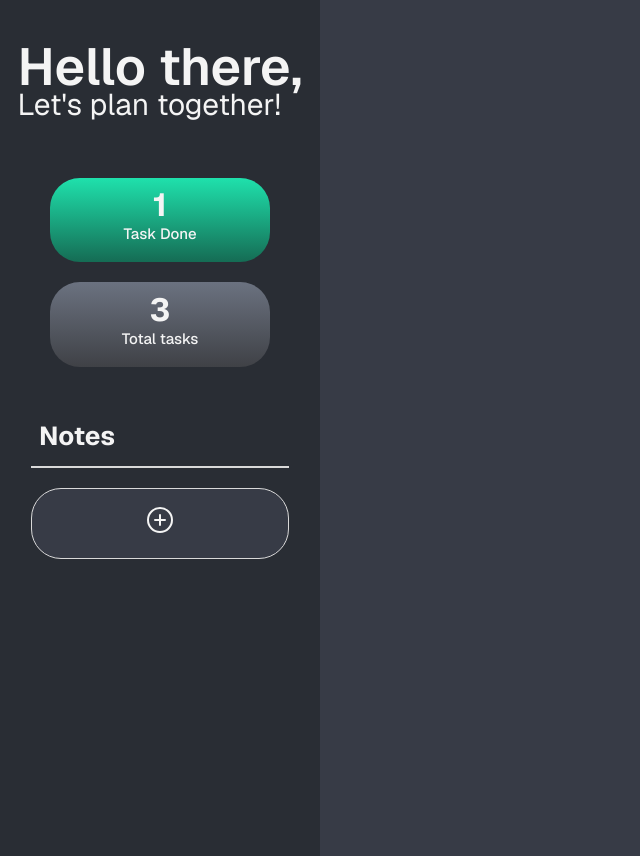
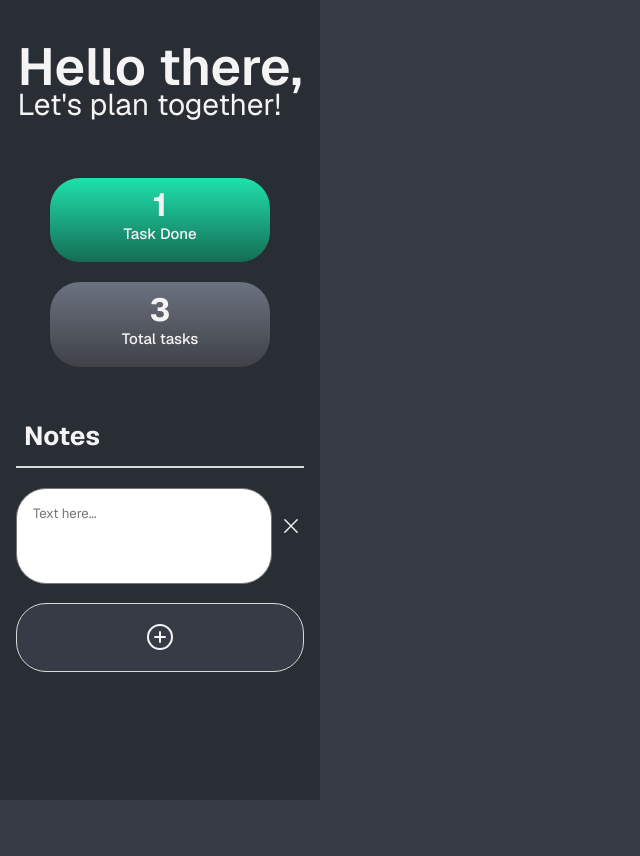
Before and after one commit to caioprezottoo/ToDoList_Project, a React (Vite) app: page / in a window 1280 px wide. Both pictures are taken after a click on the element 160 px from the left and 523 px from the top of the page. Shown: the whole page, without its empty margins (0-640 px from the left). After the commit the page ends 800 px from the top, so only its background shows below. Built offline with nearby package versions, Linux system fonts and the light colour scheme.

Commit message:
addnote and removenote implemented

```diff
--- a/src/components/Sidebar.jsx
+++ b/src/components/Sidebar.jsx
@@ -1,10 +1,9 @@
 import React, { useState } from 'react';
 
 import styles from './Sidebar.module.css'
-import { PlusCircle } from '@phosphor-icons/react'
+import { PlusCircle, X } from '@phosphor-icons/react'
 
 export const Sidebar = () => {
-
   const [notes, setNotes] = useState([])
 
   const addNote = () => {
@@ -15,13 +14,19 @@ export const Sidebar = () => {
     setNotes([...notes, newNote])
   }
 
+  const removeNote = (id) => {
+    setNotes(notes.filter(note => note.id !== id))
+  }
+
   return (
     <div className={styles.sidebar}>
+      {/* Header */}
       <header className={styles.sidebar__header}>
         <h1>Hello there,</h1>
         <p>Let's plan together!</p>
       </header>
 
+      {/* Stats */}
       <div className={styles.sidebar__stats}>
         <div className={styles.sidebar__taskDone}>
           <h1>1</h1>
@@ -34,40 +39,36 @@ export const Sidebar = () => {
         </div>
       </div>
 
+      {/* Notes */}
       <div className={styles.sidebar__notes}>
         <label for="noteTab">Notes</label>
         <hr />
 
+        {/* Note */}
         <div>
-          {/*{notes.map((note) => (
-            <div key={note.id} className="note-item">
+          {notes.map((note) => (
+            <div className={styles.sidebar__noteTab}>
               <textarea
-                value={note.content}
-                onChange={(e) => updateNote(note.id, e.target.value)}
-                placeholder="Enter your note..."
-                className="note-textarea"
-                rows={4}
+                id="noteTab"
+                name="noteTab"
+                placeholder='Text here...'
               />
               <button
                 onClick={() => removeNote(note.id)}
-                className="remove-note-btn"
-                aria-label="Remove note"
               >
+                <X size={22} />
               </button>
             </div>
-          ))}*/}
+          ))}
 
-          <div className={styles.sidebar__noteTab}>
-            {/* <textarea id="noteTab" name="noteTab"></textarea> */}
-            <div
-              className={styles.sidebar__addNoteTab}
-              onClick={addNote}
-            >
-              <div>
-                <PlusCircle size={32} />
-              </div>
-            </div>
+          {/* Add Note */}
+          <div
+            className={styles.sidebar__addNoteTab}
+            onClick={addNote}
+          >
+            <PlusCircle size={32} />
           </div>
+
         </div>
 
       </div>
--- a/src/components/Sidebar.module.css
+++ b/src/components/Sidebar.module.css
@@ -3,7 +3,7 @@
     flex-direction: column;
     align-items: center;
 
-    height: 100vh;
+    min-height: 100vh;
     width: 25%;
     background-color: var(--grey-800);
     padding-top: 3.5rem;
@@ -26,6 +26,7 @@
     flex-direction: column;
     gap: 1.25rem;
     text-align: center;
+    cursor: default;
 }
 
 .sidebar__taskDone {
@@ -96,14 +97,16 @@
 }
 
 .sidebar__notes hr {
-    width: 16rem;
+    width: 18rem;
     border: 1px solid var(--grey-400);
     margin-top: 0.81rem;
 }
 
-.sidebar__noteTab textarea {
-    width: 14rem;
-    height: 5rem;
+.sidebar__notes textarea {
+    display: flex;
+
+    width: 16rem;
+    height: 6rem;
     border-radius: 1.875rem;
     font-family: var(--font);
 
@@ -118,7 +121,7 @@
     align-items: center;
     margin-top: 1.2rem;
 
-    width: 16rem;
+    width: 18rem;
     height: 4.3125rem;
     border-radius: 1.875rem;
     border: 1px solid var(--grey-400);
@@ -129,14 +132,39 @@
 }
 
 .sidebar__addNoteTab:hover {
-    transform: scale(1.03);
+    background-color: var(--green-200);
 }
 
-.sidebar__addNoteTab div {
+.sidebar__noteTab {
+    display: flex;
+    gap: 0.5rem;
+}
+
+.sidebar__noteTab button {
+    display: flex;
+    align-items: center;
+    justify-content: center;
+
+    background-color: transparent;
+    border: none;
+    color: var(--grey-200);
+    cursor: pointer;
     transition: 0.2s ease-in-out;
 }
 
-.sidebar__addNoteTab:hover {
-    transform: scale(1.03);
-    color: var(--green-100);
+.sidebar__noteTab button:hover {
+    color: var(--red);
 }
+
+.sidebar__noteTab textarea {
+    display: flex;
+
+    width: 16rem;
+    height: 6rem;
+    border-radius: 1.875rem;
+    font-family: var(--font);
+
+    padding: 1rem;
+    resize: none;
+    margin-top: 1.2rem;
+}
--- a/src/index.css
+++ b/src/index.css
@@ -4,6 +4,7 @@
   --grey-600: #373B46;
   --grey-800: #292D34;
   --blue: #0F518F;
+  --red: #EF4444;
   --green-100: #1FE1AC;
   --green-200: #208769;
 
@@ -15,8 +16,9 @@
 }
 
 * {
-  padding: 0 0;
-  margin: 0 0;
+  margin: 0;
+  padding: 0;
+  box-sizing: border-box;
 }
 
 body {
```
